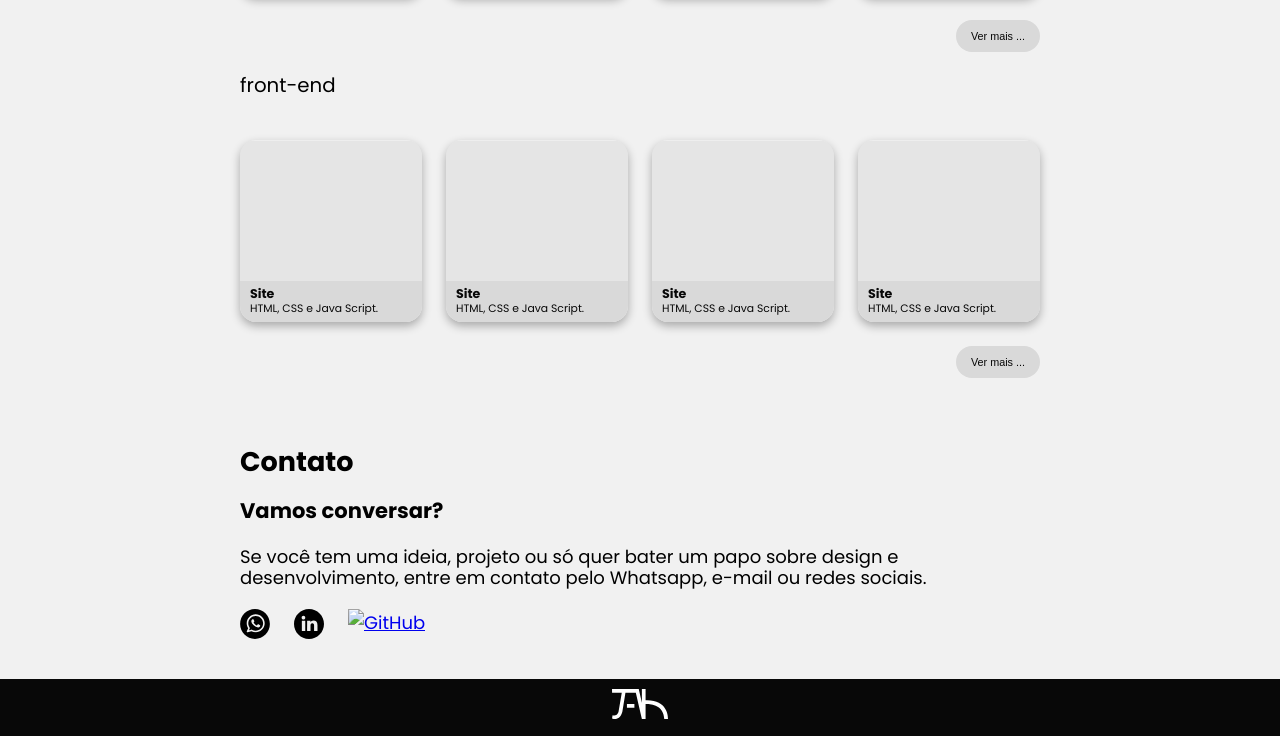
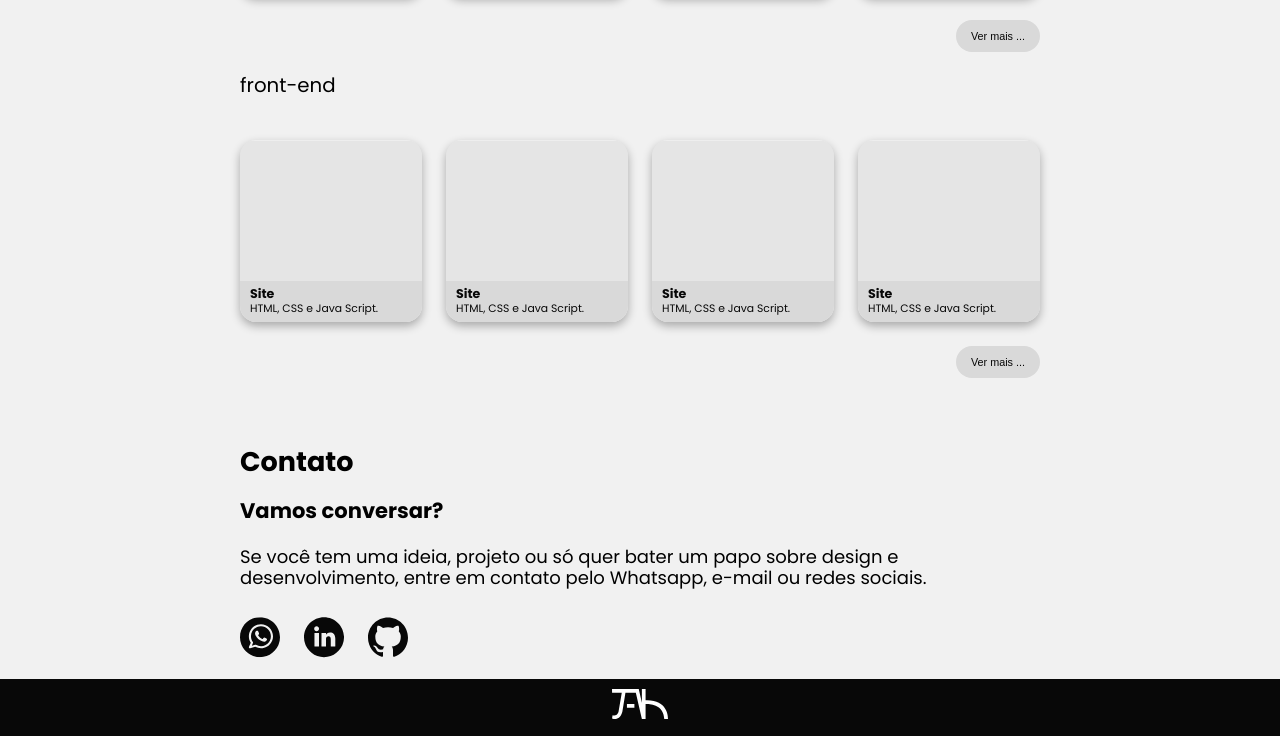
Before and after one commit to JaderCarvalho/jadercarvalho.github.io, a plain HTML site: page index.html in a window 1280 px wide. Shown: the part 1390-2126 px from the top of the page. Drawn offline with Linux system fonts and the light colour scheme.

Commit message:
Atualizações site

```diff
--- a/index.html
+++ b/index.html
@@ -21,15 +21,15 @@
         <img src="icons/Logo_Jah_white-02.svg" alt="LogoSite" class="logo-header">
       </a>
       <nav class="menu">
-        <a href="#">Início</a>
-        <a href="#">Trabalhos</a>
-        <a href="#">Contato</a>
+        <a href="#about">Início</a>
+        <a href="#works">Trabalhos</a>
+        <a href="#contact">Contato</a>
       </nav>
     </section>
   </header>
 
   <main class="content-container">
-    <section>
+    <section id="about">
       <h1>Olá! Meu nome é<br>Jader Carvalho</h1>
       <p class="paragraph-text">Criativo de São Paulo, entre pixels e códigos. Designer gráfico há 9 anos e explorador
         do front-end.</p>
@@ -61,13 +61,13 @@
       </div>
 
       <div class="arrow-container">
-        <a href="#">
+        <a href="#works">
           <img src="icons/ArrowIcon.svg" alt="Seta para baixo" class="arrow-icon">
         </a>
       </div>
     </section>
 
-    <section>
+    <section id="works">
       <h2>Meus trabalhos</h2>
 
       <!-- Anúncios -->
@@ -283,7 +283,7 @@
       </div>
     </section>
 
-    <section>
+    <section id="contact">
       <h2>Contato</h2>
 
       <h3>Vamos conversar?</h3>
@@ -293,16 +293,37 @@
         Whatsapp, e-mail ou redes sociais.</p>
 
       <div class="icon-row">
-        <a href="https://wa.me/5511967619783" target="_blank">
-          <img src="icons/WhatsIcon-01.svg" alt="Whatsapp" class="skill-icon">
+        <a href="https://wa.me/5511967619783" target="_blank" class="contact-icons">
+          <svg width="55" height="56" viewBox="0 0 55 56" fill="currentColor" xmlns="http://www.w3.org/2000/svg">
+            <g clip-path="url(#clip0_204_340)">
+              <path
+                d="M28.7946 13.2188C21.2383 13.2188 15.0925 19.3646 15.0925 26.9209C15.0925 29.8124 15.9892 32.5831 17.6818 34.9306C17.9841 35.3538 18.0445 35.9079 17.8229 36.3814L16.2411 39.8674L20.7849 38.6181C20.9058 38.5879 21.0368 38.5677 21.1678 38.5677C21.4197 38.5677 21.6715 38.6382 21.9033 38.7692C23.9888 39.9883 26.3766 40.6331 28.8047 40.6331C36.361 40.6331 42.5069 34.4873 42.5069 26.931C42.5069 19.3746 36.361 13.2288 28.8047 13.2288L28.7946 13.2188ZM36.9454 32.2406C36.4316 33.4798 35.1722 34.2757 33.8826 34.5175C32.6534 34.7493 31.6459 34.3563 30.5074 33.9835C29.4898 33.6511 28.5125 33.1574 27.6058 32.6033C25.7923 31.495 24.2205 30.0039 22.9612 28.2911C22.5783 27.7672 22.2156 27.2231 21.8932 26.6589C21.46 25.9134 21.067 25.1275 20.8655 24.2913C20.7849 23.9387 20.7346 23.586 20.7346 23.2233C20.7245 21.9539 21.2081 20.6743 22.2055 19.8482C22.7899 19.3746 23.6463 19.1631 24.3011 19.5358C25.0165 19.9388 25.3792 20.9464 25.7117 21.6617C25.9736 22.2158 26.2658 22.9513 26.155 23.5659C26.0441 24.1905 25.5505 24.7144 25.1575 25.1779C24.8956 25.4902 24.8553 25.7522 25.0769 26.0947C26.3766 28.2609 28.1901 29.8427 30.5477 30.7797C30.8701 30.9106 31.122 30.8703 31.3235 30.6084C31.7265 30.1046 32.1295 29.1273 32.7642 28.8654C33.5803 28.5329 34.4871 28.9964 35.1823 29.4094C35.8271 29.7923 36.9152 30.2759 37.0865 31.0718C37.1671 31.4547 37.0865 31.8678 36.9454 32.2305V32.2406Z"/>
+              <path
+                d="M27.495 0.725586C12.3319 0.725586 0 13.0575 0 28.2205C0 43.3836 12.3319 55.7155 27.495 55.7155C42.658 55.7155 54.9899 43.3836 54.9899 28.2205C54.9899 13.0575 42.658 0.725586 27.495 0.725586ZM28.7947 43.5246C26.0643 43.5246 23.3742 42.8496 20.9764 41.5701L14.0245 43.4743C13.8936 43.5045 13.7727 43.5246 13.6417 43.5246C13.2185 43.5246 12.8155 43.3433 12.5435 43.0108C12.1808 42.5877 12.0901 41.9831 12.3219 41.4693L14.8406 35.9179C13.1077 33.238 12.1909 30.1449 12.1909 26.9209C12.1909 17.7626 19.6364 10.3171 28.7947 10.3171C37.9529 10.3171 45.3984 17.7626 45.3984 26.9209C45.3984 36.0791 37.9529 43.5246 28.7947 43.5246Z"/>
+            </g>
+            <defs>
+              <clipPath id="clip0_204_340">
+                <rect width="55" height="55" fill="currentColor" transform="translate(0 0.725586)" />
+              </clipPath>
+            </defs>
+          </svg>
+
         </a>
 
-        <a href="https://www.linkedin.com/in/jader-carvalho-23b253150/" target="_blank">
-          <img src="icons/LinkedinIcon-02.svg" alt="LinkedIn" class="skill-icon">
+        <a href="https://www.linkedin.com/in/jader-carvalho-23b253150/" target="_blank" class="contact-icons">
+          <svg width="55" height="56" viewBox="0 0 55 56" fill="none" xmlns="http://www.w3.org/2000/svg">
+            <path
+              d="M27.505 0.725586C12.3344 0.725586 0 13.06 0 28.2306C0 43.4013 12.3344 55.7357 27.505 55.7357C42.6757 55.7357 55.0101 43.4013 55.0101 28.2306C55.0101 13.06 42.6656 0.725586 27.505 0.725586ZM20.6212 40.5852C20.6212 40.8375 20.4193 41.0495 20.1569 41.0495H14.8578C14.6054 41.0495 14.3935 40.8476 14.3935 40.5852V22.8003C14.3935 22.5479 14.5953 22.336 14.8578 22.336H20.1569C20.4092 22.336 20.6212 22.5378 20.6212 22.8003V40.5852ZM17.3307 19.964C15.4937 19.964 13.9998 18.4701 13.9998 16.6331C13.9998 14.7961 15.4937 13.3022 17.3307 13.3022C19.1677 13.3022 20.6616 14.7961 20.6616 16.6331C20.6616 18.4701 19.1677 19.964 17.3307 19.964ZM43.0492 40.5852C43.0492 40.8375 42.8473 41.0495 42.5849 41.0495H37.2857C37.0334 41.0495 36.8214 40.8476 36.8214 40.5852V31.0367C36.8214 28.5233 35.9231 26.8074 33.6722 26.8074C31.9563 26.8074 30.9369 27.9581 30.4827 29.0785C30.3212 29.4822 30.2808 30.0374 30.2808 30.5925V40.5852C30.2808 40.8375 30.0789 41.0495 29.8165 41.0495H24.5173C24.265 41.0495 24.053 40.8476 24.053 40.5852C24.0631 38.0416 24.1136 25.7072 24.0631 22.8003C24.0631 22.5479 24.265 22.336 24.5274 22.336H29.8165C30.0688 22.336 30.2808 22.5378 30.2808 22.8003V24.9906C31.1085 23.7188 32.5821 21.9019 35.8827 21.9019C39.9706 21.9019 43.0391 24.5767 43.0391 30.32V40.5852H43.0492Z"/>
+          </svg>
+
         </a>
 
-        <a href="https://github.com/JaderCarvalho" target="_blank">
-          <img src="GithubIcon" alt="GitHub" class="skill-icon">
+        <a href="https://github.com/JaderCarvalho" target="_blank" class="contact-icons">
+          <svg width="56" height="56" viewBox="0 0 56 56" fill="currentColor" xmlns="http://www.w3.org/2000/svg">
+            <path
+              d="M27.9951 0.725586C12.5295 0.725586 0 13.3433 0 28.9178C0 41.3971 8.01262 51.9284 19.1478 55.6663C20.552 55.9135 21.0724 55.0631 21.0724 54.3313C21.0724 53.6589 21.0331 51.4439 21.0331 49.0805C14.0025 50.3858 12.176 47.35 11.6163 45.7678C11.3021 44.957 9.93723 42.4552 8.74908 41.7828C7.76714 41.2587 6.37279 39.9534 8.7098 39.9138C10.9192 39.8743 12.4903 41.9608 13.0107 42.8013C15.5343 47.0632 19.5602 45.8667 21.1608 45.1251C21.4063 43.2957 22.1427 42.0596 22.9479 41.3576C16.7224 40.6555 10.2122 38.2229 10.2122 27.4345C10.2122 24.3691 11.2923 21.8277 13.0794 19.8599C12.7947 19.1578 11.8225 16.2605 13.3642 12.3842C13.3642 12.3842 15.711 11.6425 21.0626 15.2716C23.3014 14.6387 25.6777 14.3223 28.0638 14.3223C30.4499 14.3223 32.8262 14.6387 35.0651 15.2716C40.4166 11.603 42.7635 12.3842 42.7635 12.3842C44.3051 16.2605 43.3232 19.1479 43.0482 19.8599C44.8354 21.8376 45.9155 24.3394 45.9155 27.4345C45.9155 38.2526 39.3659 40.6555 33.1405 41.3576C34.1518 42.2376 35.0258 43.9286 35.0258 46.5787C35.0258 50.3462 34.9865 53.382 34.9865 54.3313C34.9865 55.0729 35.5069 55.953 36.9111 55.6663C47.9677 51.9284 55.9902 41.3576 55.9902 28.9178C56 13.3433 43.4705 0.725586 27.9951 0.725586Z"/>
+          </svg>
+
         </a>
 
       </div>
--- a/style.css
+++ b/style.css
@@ -3,6 +3,10 @@
 * {
     margin: 0;
     padding: 0;
+}
+
+html {
+    scroll-behavior: smooth;
 }
 
 :root {
@@ -165,15 +169,32 @@ button {
     height: 30px;
 }
 
+.contact-icons {
+    display: flex;
+    gap: 20px;
+    width: 40px;
+    cursor: pointer;
+    transition: transform 0.3s ease;
+}
+
+.contact-icons svg {
+    fill: var(--color-black);
+}
+
+.contact-icons:hover svg {
+    fill: var(--color-gray-dark);
+}
+
 .skill-icon {
-    width: 30px;
-    height: 30px;
-    margin-bottom: 40px;
+  width: 30px;
+  height: 30px;
+  fill: var(--color-black);
+  transition: 0.3s;
 }
 
 .skill-icon:hover {
-    color: var(--color-gray-dark);
-    transition: 0.3s;
+  fill: var(--color-gray-dark);
+  cursor: pointer;
 }
 
 .arrow-container {
@@ -206,7 +227,11 @@ button {
     box-shadow: 0 4px 10px rgba(0, 0, 0, 0.3);
     display: flex;
     flex-direction: column;
+}
 
+.card:hover {
+    transform: scale(1.05);
+    transition: transform 0.3s ease;
 }
 
 .card-image {
```
Also changed, not shown: icons/LinkedinIcon-02.svg (deleted), icons/LinkedinIcon.svg (added), icons/WhatsIcon-01.svg (deleted), icons/WhatsIcon.svg (added). Lines whose indentation alone changed are shown as unchanged.
